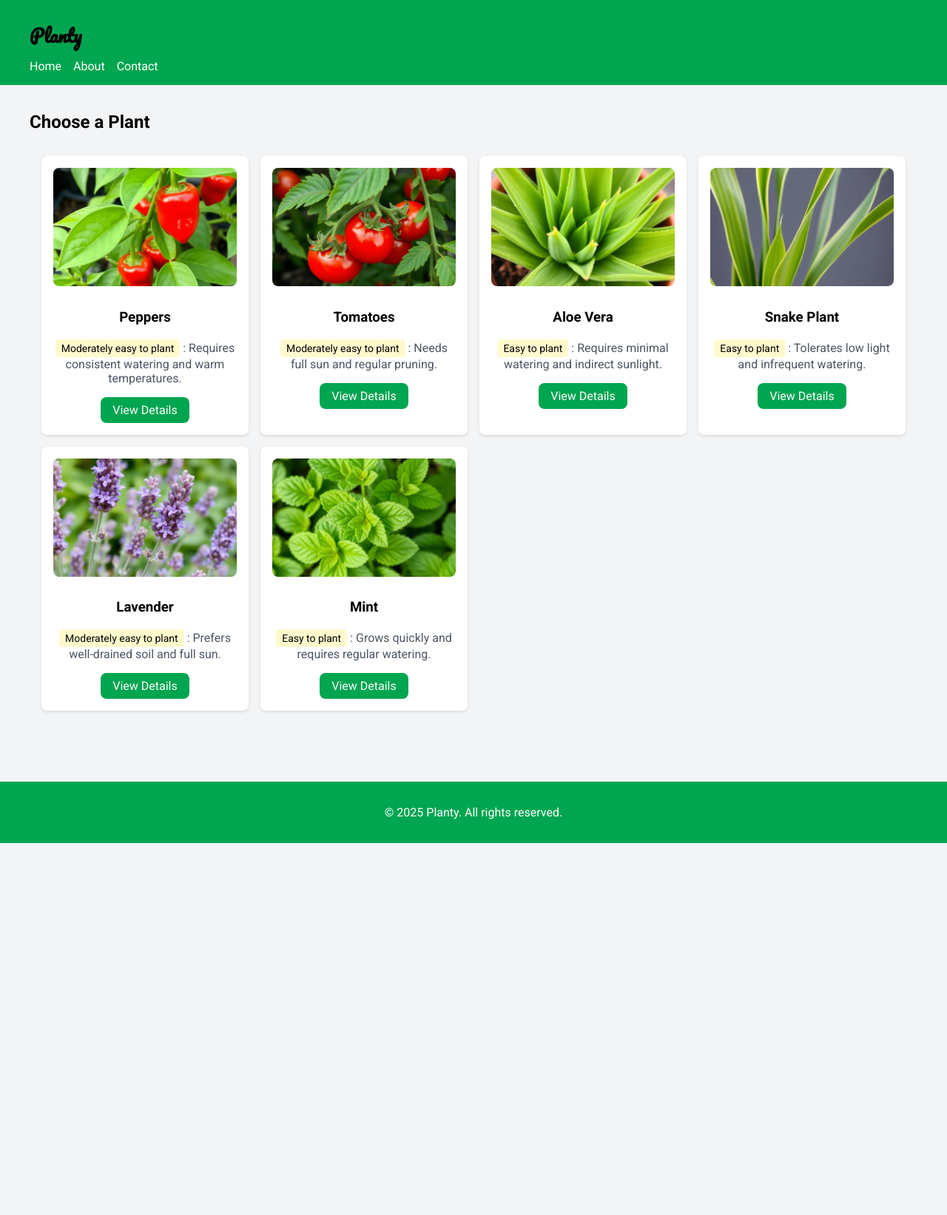
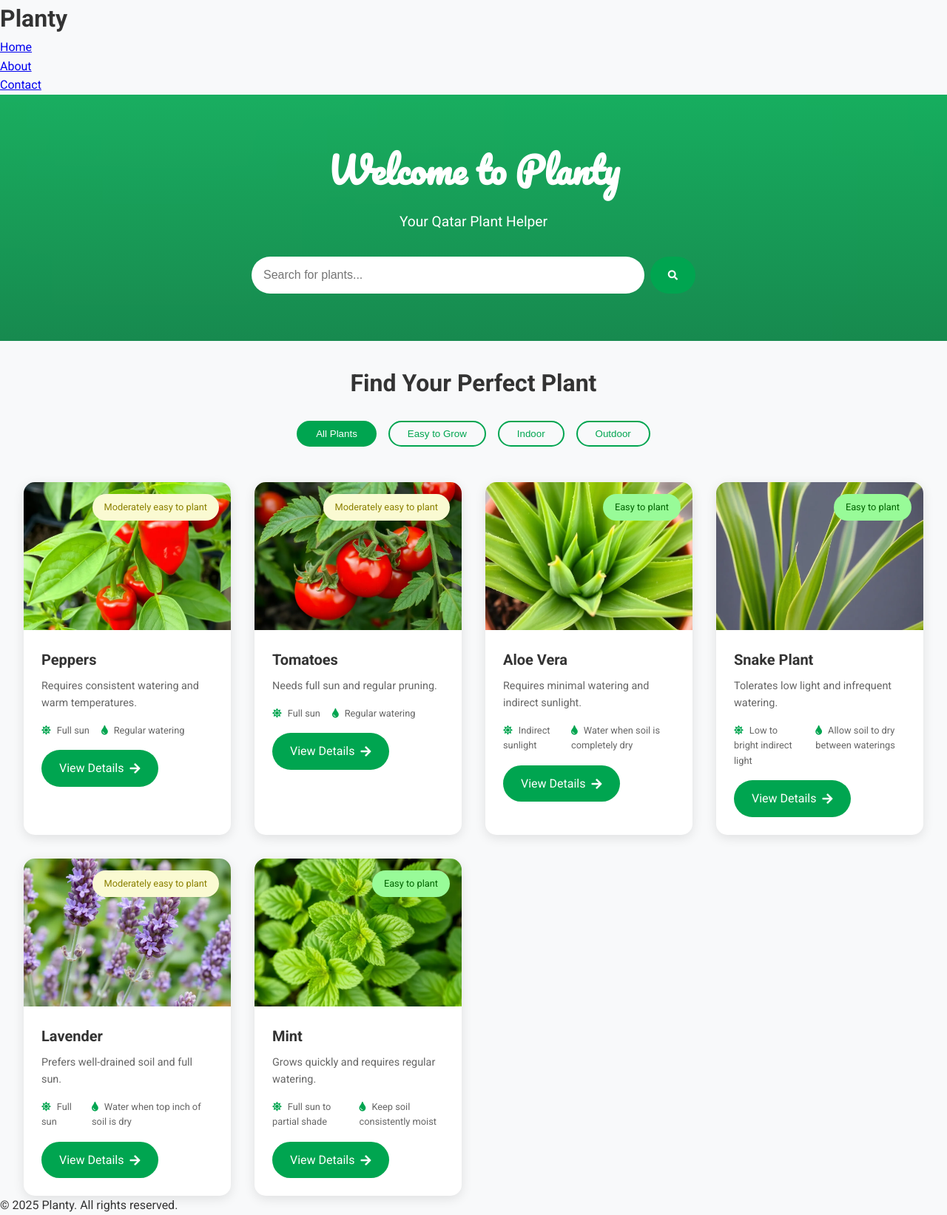
Before and after one commit to waadmomo/planty3, a Flask app: page / in a window 1280 px wide. Shown: the whole page at 74% size. Before the commit the page ends 1140 px from the top, so only its background shows below. Run offline with Flask 3, Linux system fonts and the light colour scheme.

Commit message:
Update: Added plant cards, CSS styling and images

```diff
--- a/static/css/style.css
+++ b/static/css/style.css
@@ -1,153 +1,229 @@
-/* General Styles */
+/* Reset and Base Styles */
+* {
+    margin: 0;
+    padding: 0;
+    box-sizing: border-box;
+}
+
 body {
     font-family: 'Roboto', sans-serif;
-    background-color: #f3f4f6;
-    margin: 0;
-    padding: 0;
+    background-color: #f8f9fa;
+    color: #333;
+    line-height: 1.6;
 }
 
-  .container {
-    max-width: 1200px;
-    margin: 0 auto;
-    padding: 0 1rem;
+/* Hero Section */
+.hero-section {
+    background: linear-gradient(rgba(0, 165, 80, 0.9), rgba(0, 125, 62, 0.9)),
+                url('../images/hero-bg.jpg') center/cover;
+    color: white;
+    text-align: center;
+    padding: 4rem 2rem;
+    margin-bottom: 2rem;
 }
 
-  /* Header */
-  .bg-custom-green {
-    background-color: #00a550;
-  }
-
-  .font-pacifico {
+.hero-section h1 {
+    font-size: 3rem;
+    margin-bottom: 1rem;
     font-family: 'Pacifico', cursive;
 }
 
-  header ul {
-    display: flex;
-    gap: 1rem;
-    list-style: none;
-    margin: 0;
-    padding: 0;
+.hero-section p {
+    font-size: 1.2rem;
+    margin-bottom: 2rem;
 }
 
-  header a {
-    color: white;
-    text-decoration: none;
+/* Search Bar */
+.search-bar {
+    max-width: 600px;
+    margin: 0 auto;
+    display: flex;
+    gap: 0.5rem;
 }
 
-  header a:hover {
-    text-decoration: underline;
+.search-bar input {
+    flex: 1;
+    padding: 1rem;
+    border: none;
+    border-radius: 50px;
+    font-size: 1rem;
 }
 
-  /* Grid Layout */
-  .grid {
-    display: grid;
-    gap: 1rem;
-    padding: 1rem;
+.search-btn {
+    background: #00a550;
+    color: white;
+    border: none;
+    padding: 0 1.5rem;
+    border-radius: 50px;
+    cursor: pointer;
+    transition: background 0.3s;
 }
 
-  @media (min-width: 640px) {
-    .grid {
-      grid-template-columns: repeat(2, 1fr);
-    }
+.search-btn:hover {
+    background: #007d3e;
 }
 
-  @media (min-width: 768px) {
-    .grid {
-      grid-template-columns: repeat(3, 1fr);
-    }
+/* Section Header */
+.section-header {
+    text-align: center;
+    margin-bottom: 3rem;
 }
 
-  @media (min-width: 1024px) {
-    .grid {
-      grid-template-columns: repeat(4, 1fr);
+.section-header h2 {
+    font-size: 2rem;
+    color: #333;
+    margin-bottom: 1.5rem;
 }
+
+/* Filter Buttons */
+.filter-buttons {
+    display: flex;
+    justify-content: center;
+    gap: 1rem;
+    margin-bottom: 2rem;
+}
+
+.filter-btn {
+    padding: 0.5rem 1.5rem;
+    border: 2px solid #00a550;
+    border-radius: 50px;
+    background: transparent;
+    color: #00a550;
+    cursor: pointer;
+    transition: all 0.3s;
+}
+
+.filter-btn.active,
+.filter-btn:hover {
+    background: #00a550;
+    color: white;
+}
+
+/* Plant Grid */
+.plant-grid {
+    display: grid;
+    grid-template-columns: repeat(auto-fit, minmax(280px, 1fr));
+    gap: 2rem;
+    padding: 0 2rem;
+    max-width: 1400px;
+    margin: 0 auto;
 }
 
 /* Plant Cards */
 .plant-card {
-    background-color: #fff;
-    padding: 1rem;
-    border-radius: 0.5rem;
-    box-shadow: 0 2px 4px rgba(0, 0, 0, 0.1);
-    text-align: center;
-    transition: transform 0.2s;
+    background: white;
+    border-radius: 15px;
+    overflow: hidden;
+    box-shadow: 0 4px 15px rgba(0, 0, 0, 0.1);
+    transition: transform 0.3s;
 }
 
 .plant-card:hover {
-    transform: translateY(-2px);
+    transform: translateY(-5px);
+}
+
+.plant-image-container {
+    position: relative;
+    height: 200px;
+    overflow: hidden;
 }
 
 .plant-image {
     width: 100%;
-    height: 10rem;
+    height: 100%;
     object-fit: cover;
-    border-radius: 0.5rem;
-    margin-bottom: 0.5rem;
+    transition: transform 0.3s;
+}
+
+.plant-card:hover .plant-image {
+    transform: scale(1.1);
+}
+
+.difficulty-badge {
+    position: absolute;
+    top: 1rem;
+    right: 1rem;
+    padding: 0.5rem 1rem;
+    border-radius: 50px;
+    font-size: 0.8rem;
+    font-weight: 500;
+}
+
+.difficulty-badge.easy {
+    background: #98FB98;
+    color: #006400;
+}
+
+.difficulty-badge.moderate {
+    background: #FAFAD2;
+    color: #8B8000;
 }
 
 .plant-info {
-    color: #4b5563;
-    margin: 0.5rem 0;
+    padding: 1.5rem;
 }
 
-  .tag {
-    display: inline-block;
-    background-color: #fffacd;
-    padding: 0.25rem 0.5rem;
-    border-radius: 0.25rem;
-    color: #000;
-    font-size: 0.875rem;
+.plant-info h3 {
+    font-size: 1.25rem;
+    margin-bottom: 0.5rem;
+    color: #333;
 }
 
-  /* Buttons */
-  .btn {
-    display: inline-block;
-    margin-top: 0.5rem;
-    background-color: #00a550;
-    color: white;
-    padding: 0.5rem 1rem;
-    border-radius: 0.5rem;
-    border: none;
-    cursor: pointer;
-    text-decoration: none;
-    transition: background-color 0.2s;
+.plant-info p {
+    color: #666;
+    margin-bottom: 1rem;
+    font-size: 0.9rem;
 }
 
-  .btn:hover {
-    background-color: #007d3e;
-  }
-
-  /* Footer */
-  footer {
-    background-color: #00a550;
-    color: white;
-    text-align: center;
-    padding: 1rem;
-    margin-top: 2rem;
-  }
-
-  /* Utility Classes */
-  .text-2xl {
-    font-size: 1.5rem;
-    line-height: 2rem;
-  }
-
-  .font-bold {
-    font-weight: 700;
-  }
-
-  .mb-4 {
+.plant-features {
+    display: flex;
+    gap: 1rem;
     margin-bottom: 1rem;
 }
 
-  .mb-8 {
-    margin-bottom: 2rem;
+.plant-features span {
+    font-size: 0.8rem;
+    color: #666;
 }
 
-  .p-4 {
-    padding: 1rem;
+.plant-features i {
+    color: #00a550;
+    margin-right: 0.3rem;
 }
 
-  .mt-8 {
-    margin-top: 2rem;
+.view-details-btn {
+    display: inline-flex;
+    align-items: center;
+    gap: 0.5rem;
+    background: #00a550;
+    color: white;
+    padding: 0.75rem 1.5rem;
+    border-radius: 50px;
+    text-decoration: none;
+    font-weight: 500;
+    transition: background 0.3s;
 }
+
+.view-details-btn:hover {
+    background: #007d3e;
+}
+
+/* Responsive Design */
+@media (max-width: 768px) {
+    .hero-section {
+        padding: 3rem 1rem;
+    }
+
+    .hero-section h1 {
+        font-size: 2rem;
+    }
+
+    .filter-buttons {
+        flex-wrap: wrap;
+    }
+
+    .plant-grid {
+        grid-template-columns: repeat(auto-fit, minmax(250px, 1fr));
+        padding: 0 1rem;
+    }
+}
--- a/templates/home.html
+++ b/templates/home.html
@@ -1,20 +1,48 @@
 {% extends "base.html" %}
 
 {% block content %}
-<section class="mb-8">
-  <h2 class="text-xl font-bold mb-4">Choose a Plant</h2>
-  <div class="grid grid-cols-1 sm:grid-cols-2 md:grid-cols-3 lg:grid-cols-4 gap-4">
+<div class="hero-section">
+    <h1>Welcome to Planty</h1>
+    <p>Your Qatar Plant Helper</p>
+    <div class="search-bar">
+        <input type="text" placeholder="Search for plants...">
+        <button class="search-btn"><i class="fas fa-search"></i></button>
+    </div>
+</div>
+
+<section class="main-content">
+    <div class="section-header">
+        <h2>Find Your Perfect Plant</h2>
+        <div class="filter-buttons">
+            <button class="filter-btn active">All Plants</button>
+            <button class="filter-btn">Easy to Grow</button>
+            <button class="filter-btn">Indoor</button>
+            <button class="filter-btn">Outdoor</button>
+        </div>
+    </div>
+
+    <div class="plant-grid">
         {% for plant_id, plant in plants.items() %}
         <div class="plant-card">
+            <div class="plant-image-container">
                 <img src="{{ url_for('static', filename='images/' + plant.image) }}"
                      alt="{{ plant.name }}"
-           class="plant-image" />
-      <h3 class="text-lg font-bold">{{ plant.name }}</h3>
-      <p class="plant-info">
-        <span class="bg-pastel-yellow tag">{{ plant.difficulty }}</span>
-        : {{ plant.description }}
-      </p>
-      <a href="{{ url_for('plant_care', plant_id=plant_id) }}" class="btn">View Details</a>
+                     class="plant-image">
+                <div class="difficulty-badge {{ 'easy' if 'Easy' in plant.difficulty else 'moderate' }}">
+                    {{ plant.difficulty }}
+                </div>
+            </div>
+            <div class="plant-info">
+                <h3>{{ plant.name }}</h3>
+                <p>{{ plant.description }}</p>
+                <div class="plant-features">
+                    <span><i class="fas fa-sun"></i> {{ plant.care_instructions.light }}</span>
+                    <span><i class="fas fa-tint"></i> {{ plant.care_instructions.water }}</span>
+                </div>
+                <a href="{{ url_for('plant_care', plant_id=plant_id) }}" class="view-details-btn">
+                    View Details <i class="fas fa-arrow-right"></i>
+                </a>
+            </div>
         </div>
         {% endfor %}
     </div>
```
Also changed, not shown: static/images/hero-bg.jpg (added). Lines whose indentation alone changed are shown as unchanged.
